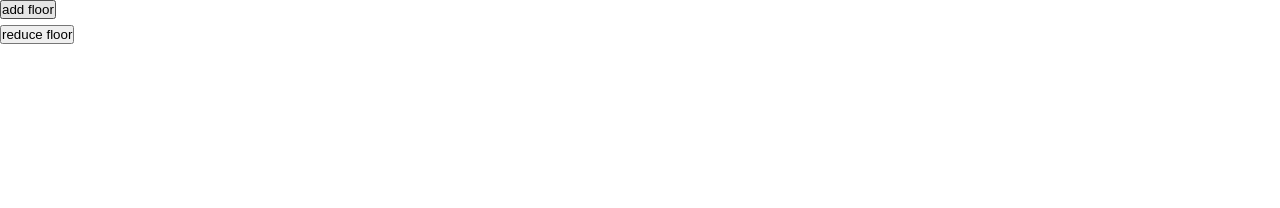
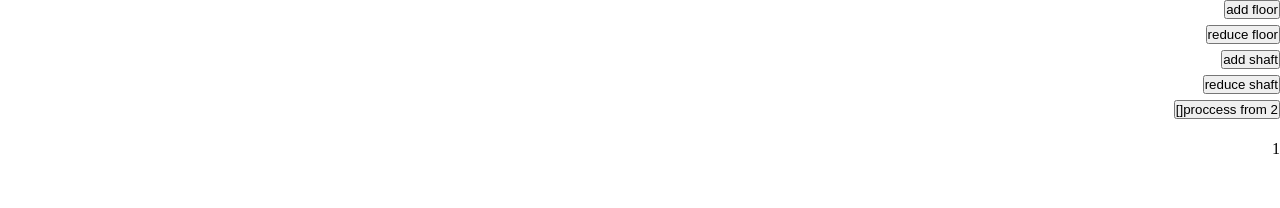
Before and after one commit to artem-kuznecov/elevators, a Vue app: page / in a window 1280 px wide. Shown: the top 208 px of the page. Built offline with nearby package versions, Linux system fonts and the light colour scheme.

Commit message:
add dev needed buttons

```diff
--- a/src/App.vue
+++ b/src/App.vue
@@ -1,18 +1,27 @@
 <script setup lang="ts">
   import FloorsGrid from '@/components/FloorsGrid.vue'
+  import ShaftsGrid from '@/components/shafts/ShaftsGrid.vue'
   import { settingsStore } from '@/stores/settings'
+  import { storeToRefs } from 'pinia'
 
   const settings = settingsStore()
-  const { addFloors, reduceFloors } = settings
+  const { shafts, processingCabins } = storeToRefs(settings)
+  const { addFloors, reduceFloors, addShafts, reduceShafts, processQueue } = settings
 
 </script>
 
 <template>
   <!-- DEV -->
-  <button style="position: absolute; top: 0; z-index: 100;" @click="addFloors()">add floor</button>
-  <button style="position: absolute; top: 25px; z-index: 100;" @click="reduceFloors()">reduce floor</button>
+  <button style="position: absolute; top: 0; right: 0; z-index: 100;" @click="addFloors()">add floor</button>
+  <button style="position: absolute; top: 25px; right: 0; z-index: 100;" @click="reduceFloors()">reduce floor</button>
+
+  <button style="position: absolute; top: 50px; right: 0; z-index: 100;" @click="addShafts()">add shaft</button>
+  <button style="position: absolute; top: 75px; right: 0; z-index: 100;" @click="reduceShafts()">reduce shaft {{ shafts.length }}</button>
+  <button style="position: absolute; top: 100px; right: 0; z-index: 100;" @click="processQueue()">[{{ processingCabins }}]proccess from 2</button>
+  <p style="position: absolute; top: 140px; right: 0; z-index: 100;">{{ shafts }}</p>
   <!-- DEV -->
   <FloorsGrid />
+  <ShaftsGrid />
 </template>
 
 <style scoped>
```
